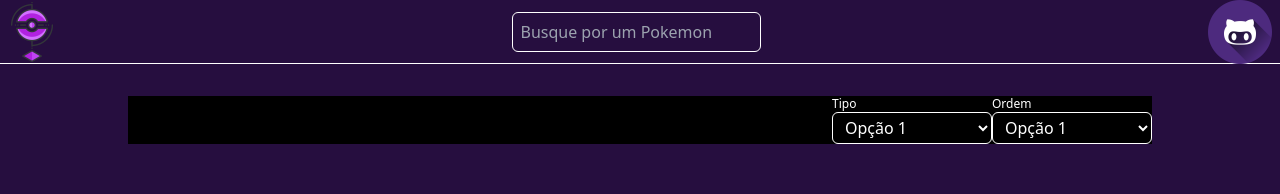
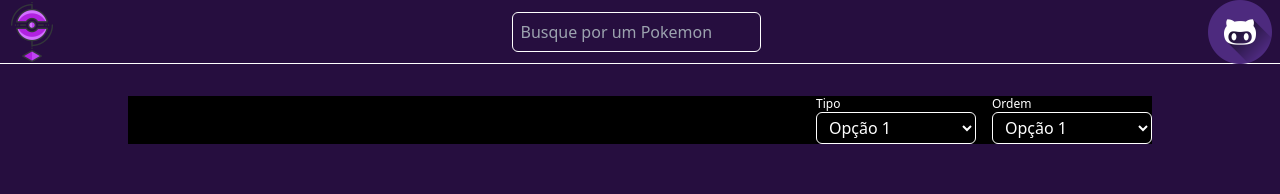
Before and after one commit to iCristianoSQL/poke-search-app-nextjs, a Next.js app: page / in a window 1280 px wide. Shown: the top 194 px of the page. Built offline with nearby package versions, Linux system fonts and the light colour scheme.

Commit message:
feat: adicionando o provider do react query

```diff
--- a/src/app/page.tsx
+++ b/src/app/page.tsx
@@ -1,4 +1,8 @@
+"use client";
 import SelectInput from "@/components/Inputs/Select";
+import { QueryClient, QueryClientProvider } from "@tanstack/react-query";
+
+const queryClient = new QueryClient();
 
 const options = [
   { value: 1, label: "Opção 1" },
@@ -7,11 +11,13 @@ const options = [
 ];
 export default function Home() {
   return (
-    <main className="h-full w-full flex flex-col gap-4 items-center">
-      <section className="bg-black w-4/5 flex justify-end	mt-8">
-        <SelectInput label="Tipo" options={options} />
-        <SelectInput label="Ordem" options={options} />
-      </section>
-    </main>
+    <QueryClientProvider client={queryClient}>
+      <main className="h-full w-full flex flex-col gap-4 items-center">
+        <section className="bg-black gap-4 w-4/5 flex justify-end	mt-8">
+          <SelectInput label="Tipo" options={options} />
+          <SelectInput label="Ordem" options={options} />
+        </section>
+      </main>
+    </QueryClientProvider>
   );
 }
```
